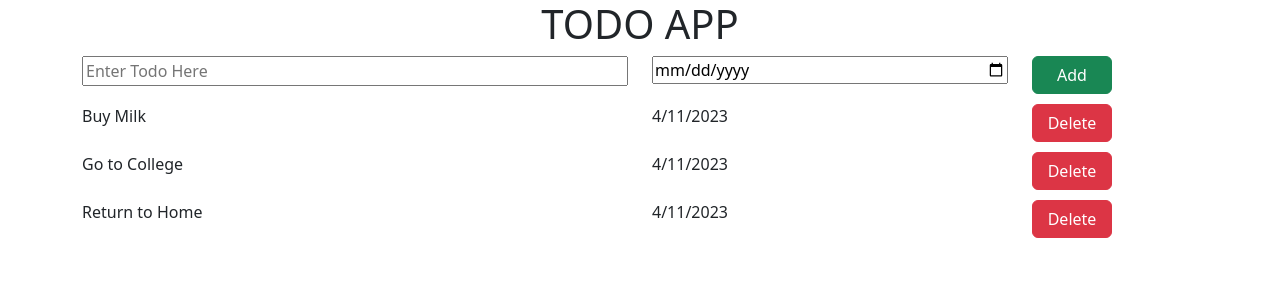
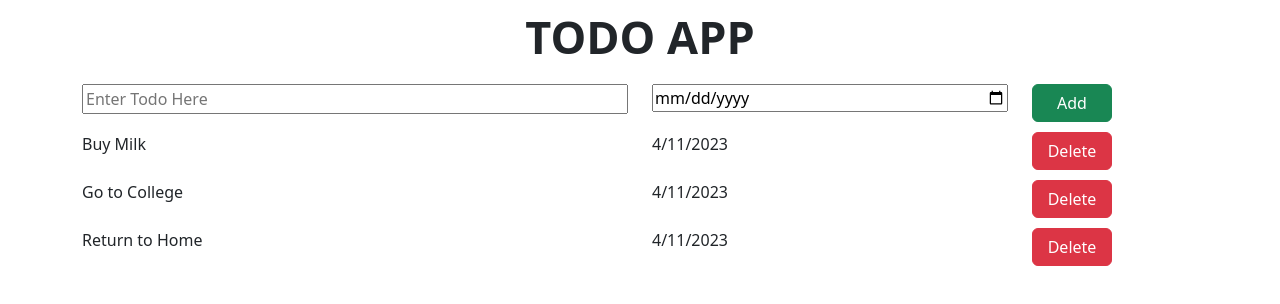
Before and after one commit to CoderSid063/Todo-List-React.js, a React (Vite) app: page / in a window 1280 px wide. Shown: the top 304 px of the page. Built offline with nearby package versions, Linux system fonts and the light colour scheme.

Commit message:
add App.module.css and TodoItems.module.css

```diff
--- a/src/App.css
+++ b/src/App.css
@@ -1,15 +1,8 @@
-h1{
-  font-weight: 699;
-  font-size: 45px;
-  margin: 10px;
-  margin-bottom: 20px;
-}
+
 input{
   width: 100%;
 }
-.items-container {
-  text-align: left;
-}
+
 .My-row{
   margin: 10px 5px;
 }
--- a/src/App.jsx
+++ b/src/App.jsx
@@ -20,11 +20,14 @@ function App() {
   ];
 
   return (
+    <>
     <center className="todo-container">
       <AppName />
       <AddTodo />
       <TodoItems todoList={todoItems}></TodoItems>
     </center>
+    </>
+
   );
 }
 
--- a/src/components/AddTodo.jsx
+++ b/src/components/AddTodo.jsx
@@ -1,3 +1,4 @@
+
 export function AddTodo(){
   return <div className="container text-center">
     <div className="row My-row">
--- /dev/null
+++ b/src/components/App.module.css
@@ -0,0 +1,6 @@
+.heading{
+  font-weight: 699;
+  font-size: 45px;
+  margin: 10px;
+  margin-bottom: 20px;
+}
--- a/src/components/AppName.jsx
+++ b/src/components/AppName.jsx
@@ -1,3 +1,5 @@
-export function AppName (){
-  return <h1>TODO APP</h1>
+import styles from "./App.module.css";
+
+export function AppName() {
+  return <h1 className={styles.heading}>TODO APP</h1>;
 }
--- a/src/components/TodoItem.jsx
+++ b/src/components/TodoItem.jsx
@@ -1,3 +1,4 @@
+
 function TodoItem({ TodoName, TodoDate }) {
   return (
     <div className="container">
--- a/src/components/TodoItems.jsx
+++ b/src/components/TodoItems.jsx
@@ -1,9 +1,15 @@
+import styles from "./TodoItems.module.css";
 import TodoItem from "./TodoItem";
-const TodoItems = ({todoList}) => {
+const TodoItems = ({ todoList }) => {
   return (
-    <div className="items-container">
-      {todoList.map( item => <TodoItem TodoName={item.name} TodoDate={item.dueDate}></TodoItem>)}
+    <>
+      <div className={styles['items-container']}>
+      {todoList.map((item) => (
+        <TodoItem TodoName={item.name} TodoDate={item.dueDate}></TodoItem>
+      ))}
     </div>
+    </>
+
   );
 };
 export default TodoItems;
--- /dev/null
+++ b/src/components/TodoItems.module.css
@@ -0,0 +1,3 @@
+.items-container {
+  text-align: left;
+}
```
